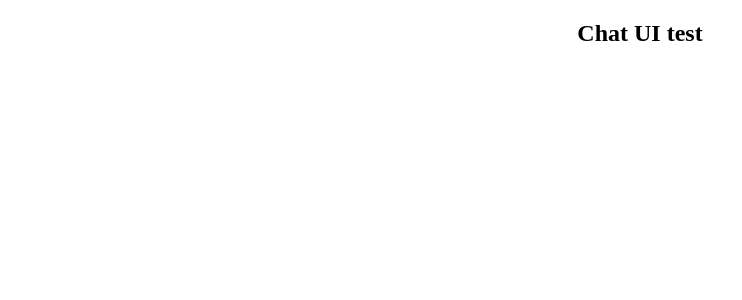
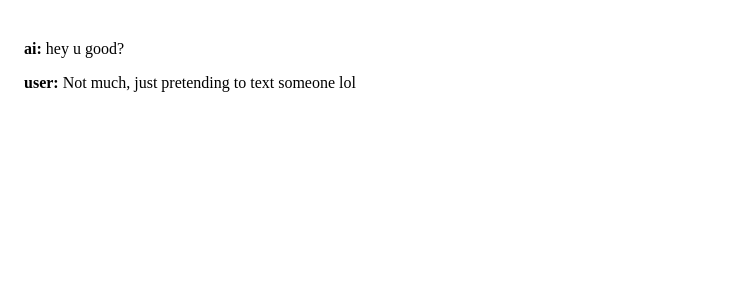
Before and after one commit to Jasonprice1/liv-app-clean, a React (Vite) app: page / in a window 1280 px wide. Shown: the top 300 px of the page, without its empty margins (0-742 px from the left). Built offline with nearby package versions, Linux system fonts and the light colour scheme.

Commit message:
Update ChatMockup.jsx

```diff
--- a/src/ChatMockup.jsx
+++ b/src/ChatMockup.jsx
@@ -1,5 +1,18 @@
-import React from 'react';
+import { useState } from "react";
 
 export default function ChatMockup() {
-  return <h2 style={{ textAlign: 'center' }}>Chat UI test</h2>;
+  const [messages, setMessages] = useState([
+    { sender: "ai", text: "hey u good?" },
+    { sender: "user", text: "Not much, just pretending to text someone lol" }
+  ]);
+
+  return (
+    <div style={{ padding: '1rem' }}>
+      {messages.map((msg, index) => (
+        <p key={index}>
+          <strong>{msg.sender}:</strong> {msg.text}
+        </p>
+      ))}
+    </div>
+  );
 }
```
